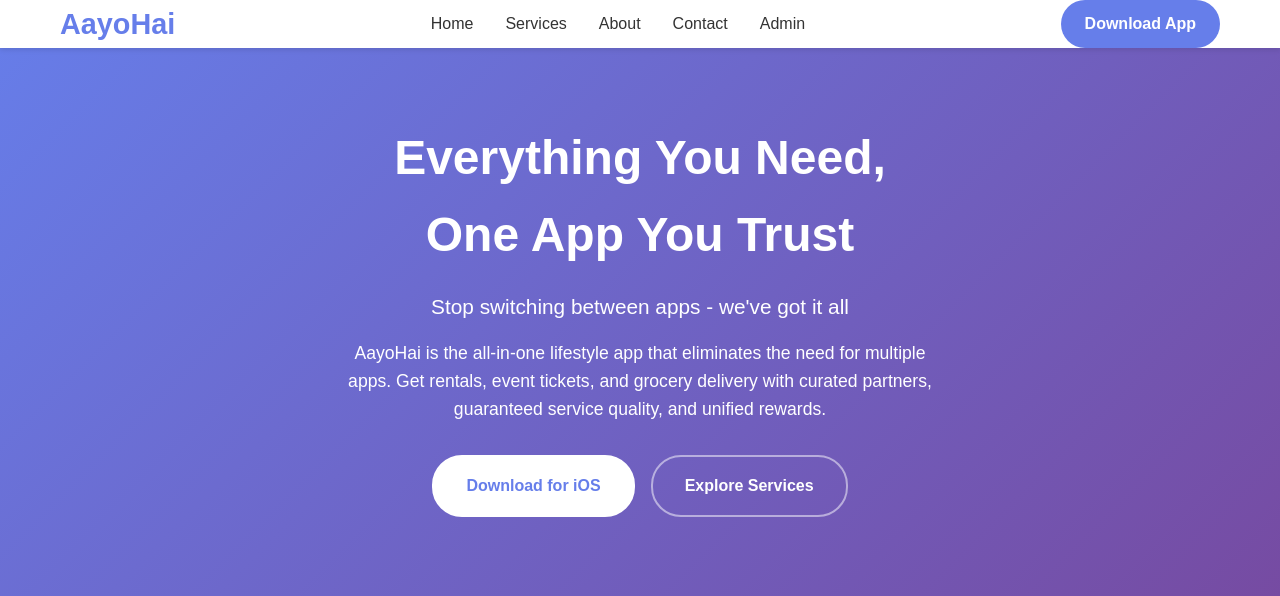
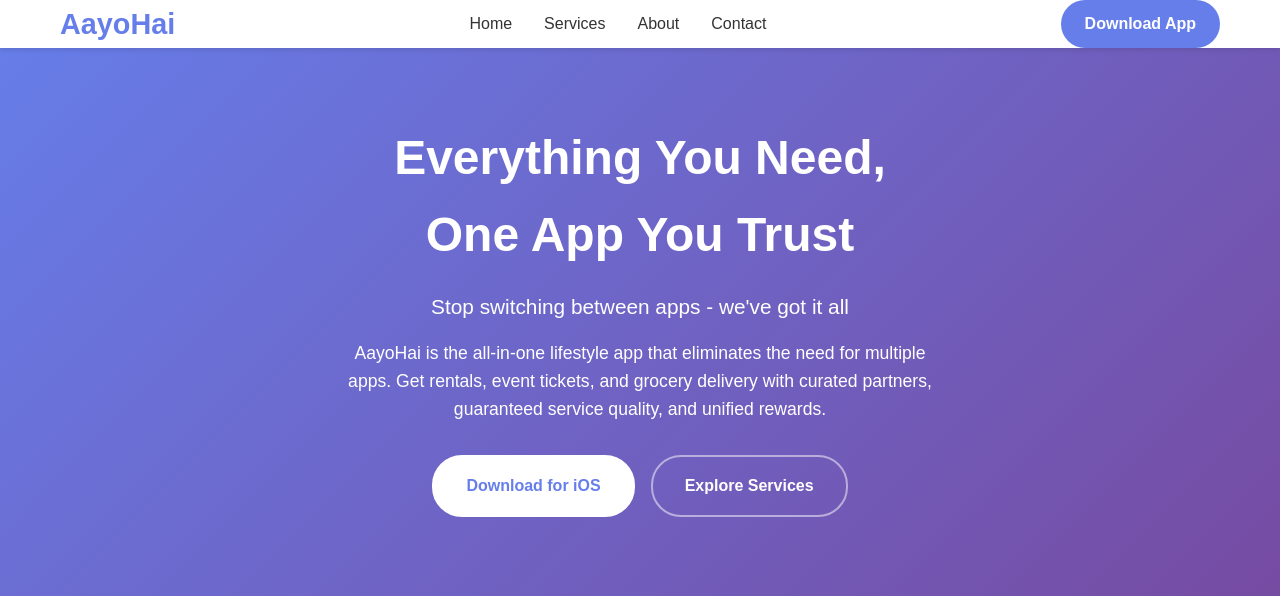
Before and after one commit to Bhubanghimire/aayohai, a Django app: page / in a window 1280 px wide. Shown: the top 596 px of the page. Run offline with Django 5.2, Linux system fonts and the light colour scheme; parts of the project's set-up code (start-up, migrations or seed data) failed here and were passed over.

Commit message:
admin hide

```diff
--- a/templates/homepage.html
+++ b/templates/homepage.html
@@ -476,7 +476,7 @@
                 <li><a href="#services">Services</a></li>
                 <li><a href="#about">About</a></li>
                 <li><a href="#contact">Contact</a></li>
-                <li><a href="{% url 'dashboard' %}">Admin</a></li>
+{#                <li><a href="{% url 'dashboard' %}">Admin</a></li>#}
             </ul>
             <a href="#download" class="download-btn">Download App</a>
         </nav>
```
